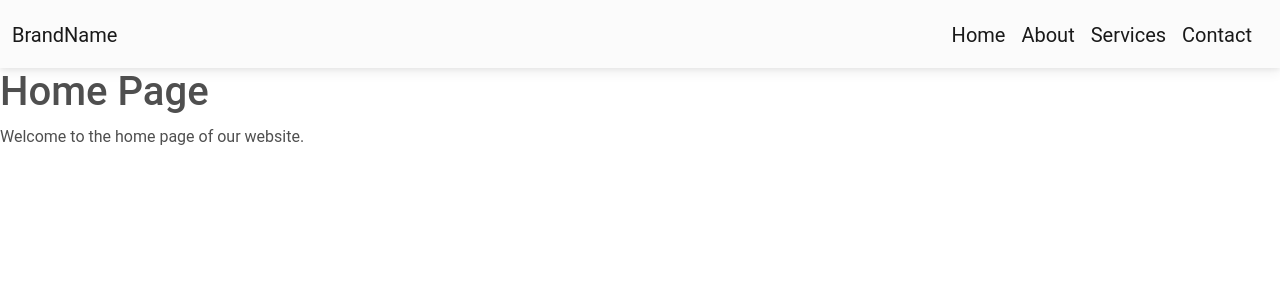
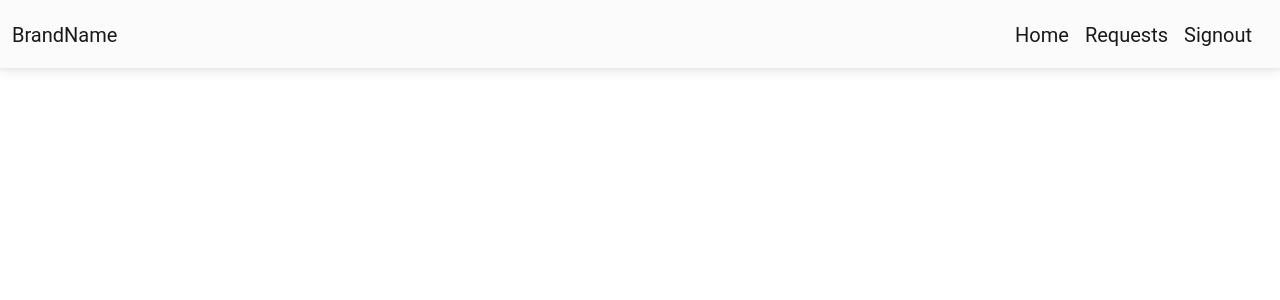
Before and after one commit to glenyoo/dbshack, a React (Create React App) app in the folder frontend/: page / in a window 1280 px wide. Shown: the top 300 px of the page. Built offline with nearby package versions, Linux system fonts and the light colour scheme.

Commit message:
Renaming Navbar

```diff
--- a/frontend/src/About.js
+++ /dev/null
@@ -1,12 +0,0 @@
-import React from 'react';
-
-function About() {
-  return (
-    <div>
-      <h1>About Us</h1>
-      <p>This page gives an overview of our company.</p>
-    </div>
-  );
-}
-
-export default About;
--- a/frontend/src/App.js
+++ b/frontend/src/App.js
@@ -1,11 +1,8 @@
-// src/App.js
 import React from 'react';
 import { BrowserRouter as Router, Routes, Route } from 'react-router-dom';
-import Home from './Home';
-import About from './About';
-import Services from './Services';
-import Contact from './Contact';
-import Login from './Login';
+import Home from './pages/Home';
+import Requests from './pages/Requests';
+import SignOut from './pages/SignOut';
 import AppNavbar from './components/Navbar';
 import 'mdb-react-ui-kit/dist/css/mdb.min.css'
 
@@ -15,13 +12,10 @@ function App() {
       <div>
         <AppNavbar />
         <Routes>
-          <Route path="/" element={<Home />} />
-          <Route path="/about" element={<About />} />
-          <Route path="/services" element={<Services />} />
-          <Route path="/contact" element={<Contact />} />
+          <Route path="/pages/" element={<Home />} />
+          <Route path="/pages/requests" element={<Requests />} />
+          <Route path="/pages/signout" element={<SignOut />} />
         </Routes>
-
-
       </div>
     </Router>
   );
--- a/frontend/src/Contact.js
+++ /dev/null
@@ -1,12 +0,0 @@
-import React from 'react';
-
-function Contact() {
-  return (
-    <div>
-      <h1>Contact Us</h1>
-      <p>Information on how to contact us.</p>
-    </div>
-  );
-}
-
-export default Contact;
--- a/frontend/src/Services.js
+++ /dev/null
@@ -1,12 +0,0 @@
-import React from 'react';
-
-function Services() {
-  return (
-    <div>
-      <h1>Our Services</h1>
-      <p>Details about the services we offer.</p>
-    </div>
-  );
-}
-
-export default Services;
--- a/frontend/src/components/Navbar.js
+++ b/frontend/src/components/Navbar.js
@@ -7,27 +7,17 @@ export default function Navbar() {
     <MDBNavbar expand='lg' light bgColor='light'>
       <MDBContainer fluid>
         <MDBNavbarBrand>
-          <Link to="/" className="navbar-brand">BrandName</Link>
+          <Link to="/pages/" className="navbar-brand">BrandName</Link>
         </MDBNavbarBrand>
         <MDBNavbarNav right fullWidth={false} className='mb-2 mb-lg-0'>
           <MDBNavbarItem>
-            {/* <MDBNavbarLink as={Link} to="/">Home</MDBNavbarLink> */}
-            <Link to="/" className="navbar-brand">Home</Link>
+            <Link to="/pages/" className="navbar-brand">Home</Link>
           </MDBNavbarItem>
           <MDBNavbarItem>
-            {/* <MDBNavbarLink as={Link} to="/about">About</MDBNavbarLink> */}
-            <Link to="/about" className="navbar-brand">About</Link>
-
+            <Link to="/pages/requests" className="navbar-brand">Requests</Link>
           </MDBNavbarItem>
           <MDBNavbarItem>
-            {/* <MDBNavbarLink as={Link} to="/services">Services</MDBNavbarLink> */}
-            <Link to="/services" className="navbar-brand">Services</Link>
-
-          </MDBNavbarItem>
-          <MDBNavbarItem>
-            {/* <MDBNavbarLink as={Link} to="/contact">Contact</MDBNavbarLink> */}
-            <Link to="/contact" className="navbar-brand">Contact</Link>
-
+            <Link to="/pages/signout" className="navbar-brand">Signout</Link>
           </MDBNavbarItem>
         </MDBNavbarNav>
       </MDBContainer>
--- /dev/null
+++ b/frontend/src/pages/Requests.js
@@ -0,0 +1,12 @@
+import React from 'react';
+
+function Requests() {
+  return (
+    <div>
+      <h1>Requests</h1>
+      <p>This is the Requests page.</p>
+    </div>
+  );
+}
+
+export default Requests;
--- /dev/null
+++ b/frontend/src/pages/SignOut.js
@@ -0,0 +1,12 @@
+import React from 'react';
+
+function SignOut() {
+  return (
+    <div>
+      <h1>Signout</h1>
+      <p>This page is the signout page.</p>
+    </div>
+  );
+}
+
+export default SignOut;
```
Also changed, not shown: frontend/src/Navbar.js (deleted, +0 -24 lines), frontend/src/pages/Home.js (renamed from frontend/src/Home.js).
